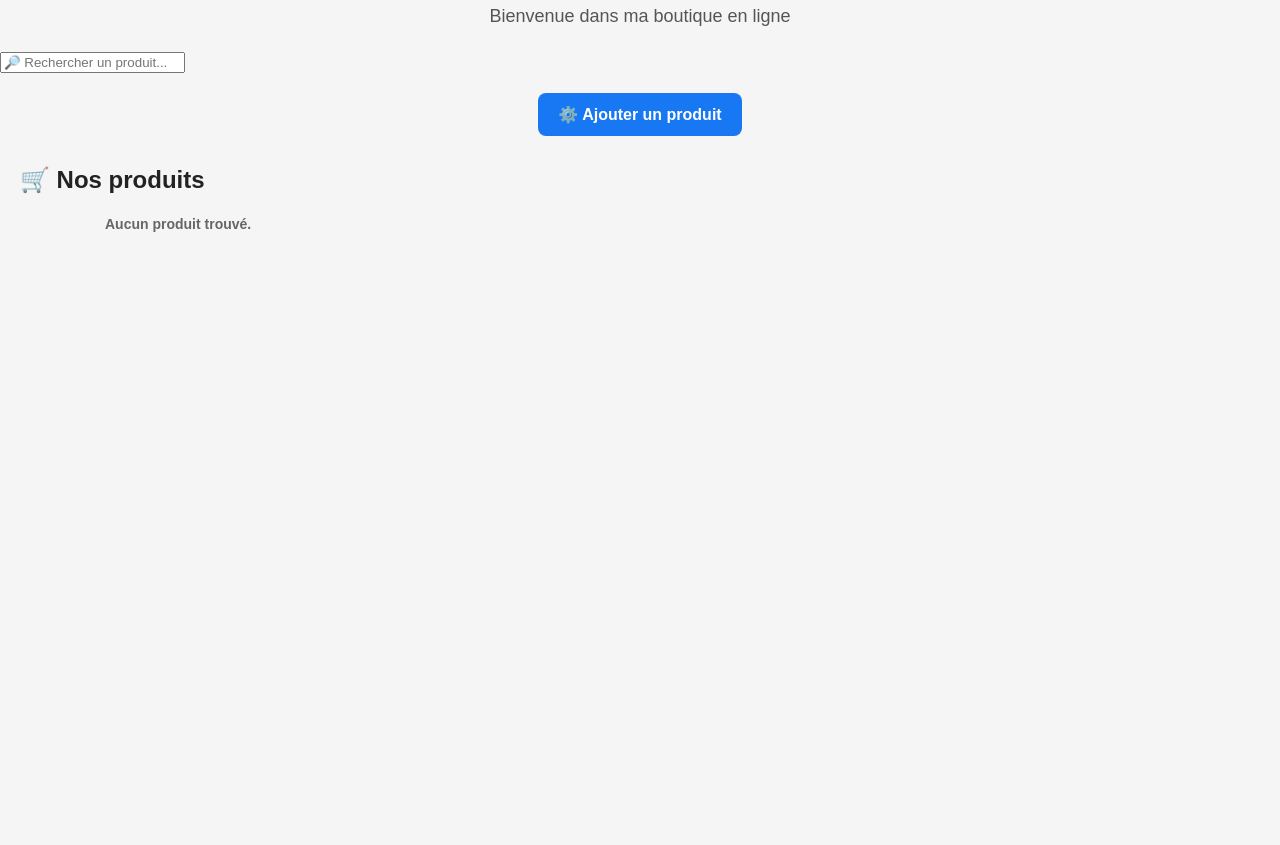
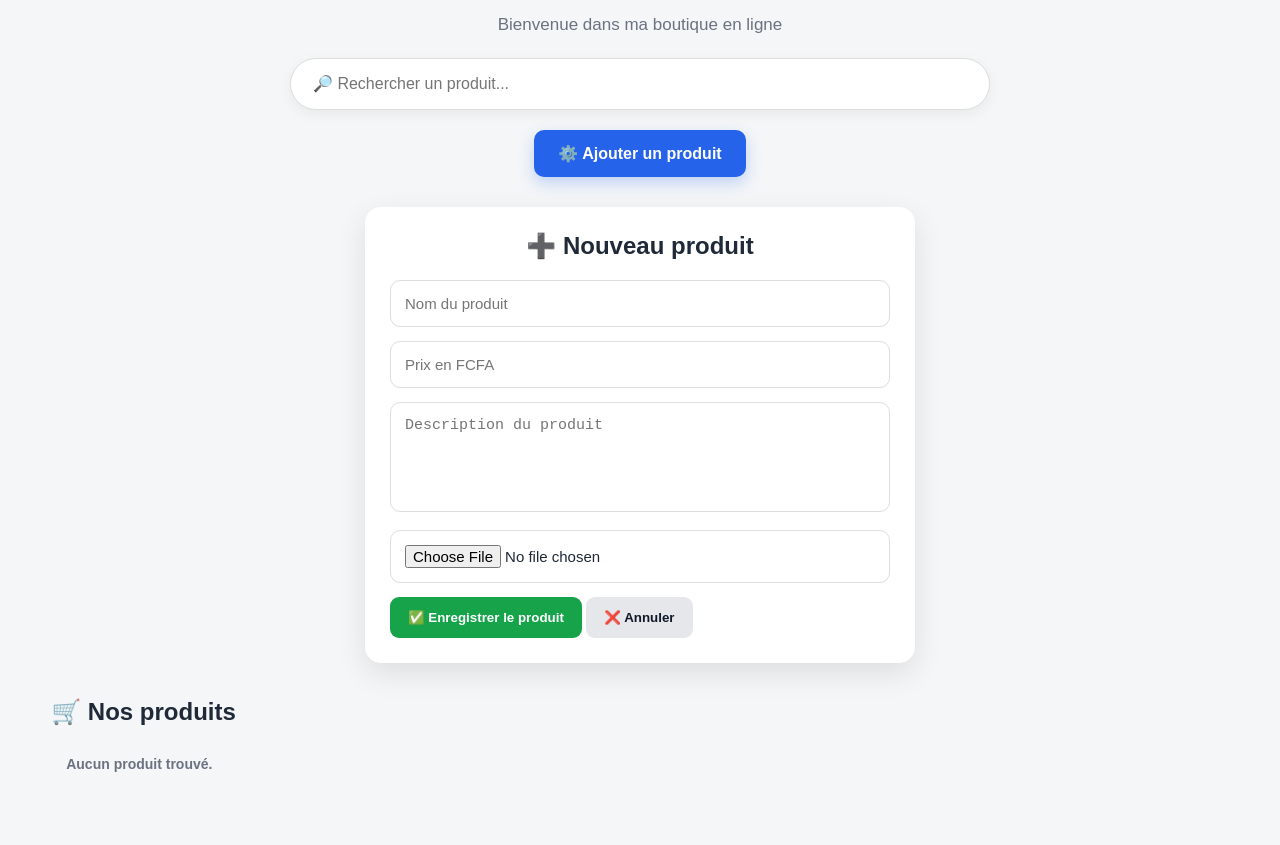
Before and after one commit to florentfbedenou-debug/boutique, a plain HTML site: page index.html in a window 1280 px wide. Shown: the part 97-942 px from the top of the page. Before the commit the page ends 800 px from the top, so only its background shows below. Drawn offline with Linux system fonts and the light colour scheme.

Commit message:
Update style.css

```diff
--- a/style.css
+++ b/style.css
@@ -1,136 +1,169 @@
 * {
     box-sizing: border-box;
+    margin: 0;
+    padding: 0;
 }
 
 body {
     font-family: Arial, sans-serif;
-    background: #f5f5f5;
-    margin: 0;
-    color: #222;
+    background: #f4f6f8;
+    color: #1f2937;
 }
 
-/* EN-TÊTE */
+/* HEADER */
 h1 {
-    background: white;
-    color: #1877f2;
-    padding: 20px;
-    margin: 0;
-    text-align: left;
-    box-shadow: 0 2px 8px rgba(0, 0, 0, 0.08);
+    background: linear-gradient(135deg, #111827, #2563eb);
+    color: white;
+    text-align: center;
+    padding: 28px 15px;
+    font-size: 32px;
 }
 
-/* TEXTE D'ACCUEIL */
 body > p {
     text-align: center;
-    font-size: 18px;
-    margin: 25px 10px;
-    color: #555;
+    margin: 18px auto;
+    color: #6b7280;
+    font-size: 17px;
+}
+
+/* RECHERCHE */
+.recherche {
+    display: flex;
+    justify-content: center;
+    padding: 5px 20px 20px;
+}
+
+#recherche-produit {
+    width: 100%;
+    max-width: 700px;
+    height: 52px;
+    border: 1px solid #ddd;
+    border-radius: 30px;
+    padding: 0 22px;
+    font-size: 16px;
+    background: white;
+    outline: none;
+    box-shadow: 0 4px 14px rgba(0,0,0,0.06);
+}
+
+#recherche-produit:focus {
+    border-color: #2563eb;
 }
 
 /* BOUTON AJOUTER */
 #btn-ajouter {
     display: block;
-    margin: 20px auto;
-    padding: 12px 20px;
+    margin: 0 auto 30px;
+    padding: 14px 24px;
     border: none;
-    border-radius: 8px;
-    background: #1877f2;
+    border-radius: 10px;
+    background: #2563eb;
     color: white;
     font-size: 16px;
     font-weight: bold;
     cursor: pointer;
+    box-shadow: 0 6px 15px rgba(37,99,235,0.25);
 }
 
 #btn-ajouter:hover {
-    background: #0d65d9;
+    transform: translateY(-2px);
+    background: #1d4ed8;
 }
 
 /* FORMULAIRE */
 .formulaire {
-    display: none;
-    width: 90%;
-    max-width: 500px;
-    margin: 20px auto;
+    width: 92%;
+    max-width: 550px;
+    margin: 0 auto 35px;
     background: white;
-    padding: 20px;
-    border-radius: 12px;
-    box-shadow: 0 4px 15px rgba(0, 0, 0, 0.1);
+    padding: 25px;
+    border-radius: 16px;
+    box-shadow: 0 10px 30px rgba(0,0,0,0.10);
 }
 
 .formulaire h2 {
-    margin-top: 0;
+    margin-bottom: 20px;
+    text-align: center;
 }
 
 .formulaire input,
 .formulaire textarea {
     width: 100%;
-    margin: 10px 0;
-    padding: 12px;
+    padding: 14px;
+    margin-bottom: 14px;
     border: 1px solid #ddd;
-    border-radius: 8px;
+    border-radius: 10px;
     font-size: 15px;
+    outline: none;
 }
 
 .formulaire textarea {
-    height: 100px;
-    resize: vertical;
+    height: 110px;
+    resize: none;
+}
+
+.formulaire input:focus,
+.formulaire textarea:focus {
+    border-color: #2563eb;
 }
 
 #btn-enregistrer,
 #btn-annuler {
     border: none;
-    padding: 12px 18px;
-    border-radius: 8px;
-    margin: 8px 4px;
+    padding: 13px 18px;
+    border-radius: 9px;
+    font-weight: bold;
     cursor: pointer;
-    font-weight: bold;
 }
 
 #btn-enregistrer {
-    background: #42b72a;
+    background: #16a34a;
     color: white;
 }
 
 #btn-annuler {
-    background: #ddd;
-    color: #222;
+    background: #e5e7eb;
+    color: #111827;
 }
 
-/* TITRE PRODUITS */
+/* TITRE */
 body > h2 {
-    text-align: left;
-    margin: 30px 20px 15px;
+    width: 92%;
+    max-width: 1200px;
+    margin: 10px auto 20px;
+    font-size: 24px;
 }
 
-/* LISTE DES PRODUITS */
+/* PRODUITS */
 #liste-produits {
-    width: 95%;
-    max-width: 1100px;
+    width: 92%;
+    max-width: 1200px;
     margin: auto;
+    padding-bottom: 50px;
+
     display: grid;
-    grid-template-columns: repeat(auto-fit, minmax(220px, 1fr));
-    gap: 18px;
-    padding-bottom: 40px;
+    grid-template-columns: repeat(4, 1fr);
+    gap: 22px;
 }
 
-/* CARTE PRODUIT */
+/* CARTE */
 #liste-produits > div {
     background: white;
-    border-radius: 12px;
+    border-radius: 16px;
     overflow: hidden;
-    box-shadow: 0 2px 10px rgba(0, 0, 0, 0.08);
-    text-align: left;
-    transition: transform 0.2s ease;
+    box-shadow: 0 5px 18px rgba(0,0,0,0.08);
+    transition: 0.25s;
 }
 
 #liste-produits > div:hover {
-    transform: translateY(-4px);
+    transform: translateY(-6px);
+    box-shadow: 0 12px 25px rgba(0,0,0,0.12);
 }
 
 /* IMAGE */
 #liste-produits img {
     width: 100%;
-    height: 220px;
+    height: 230px;
     object-fit: cover;
     display: block;
 }
@@ -138,44 +171,56 @@ body > h2 {
 /* NOM */
 #liste-produits h2 {
     font-size: 18px;
-    margin: 12px 15px 5px;
+    margin: 15px;
 }
 
-/* PRIX */
+/* TEXTES */
 #liste-produits p {
-    font-size: 17px;
-    margin: 7px 15px;
+    margin: 8px 15px;
 }
 
 #liste-produits p:first-of-type {
-    color: #1877f2;
+    color: #2563eb;
+    font-size: 18px;
     font-weight: bold;
 }
 
-/* DESCRIPTION */
 #liste-produits p:last-of-type {
-    color: #666;
+    color: #6b7280;
     font-size: 14px;
+    line-height: 1.5;
+    padding-bottom: 12px;
 }
 
-/* TÉLÉPHONE */
-@media (max-width: 600px) {
+/* TABLETTE */
+@media (max-width: 950px) {
+    #liste-produits {
+        grid-template-columns: repeat(3, 1fr);
+    }
+}
 
+/* MOBILE */
+@media (max-width: 700px) {
     h1 {
-        font-size: 24px;
-        text-align: center;
+        font-size: 25px;
     }
 
     #liste-produits {
         grid-template-columns: repeat(2, 1fr);
-        gap: 10px;
+        gap: 12px;
     }
 
     #liste-produits img {
-        height: 170px;
+        height: 180px;
+    }
+}
+
+@media (max-width: 450px) {
+    #liste-produits {
+        grid-template-columns: 1fr;
     }
 
-    #liste-produits h2 {
-        font-size: 16px;
+    #liste-produits img {
+        height: 230px;
     }
 }
```
